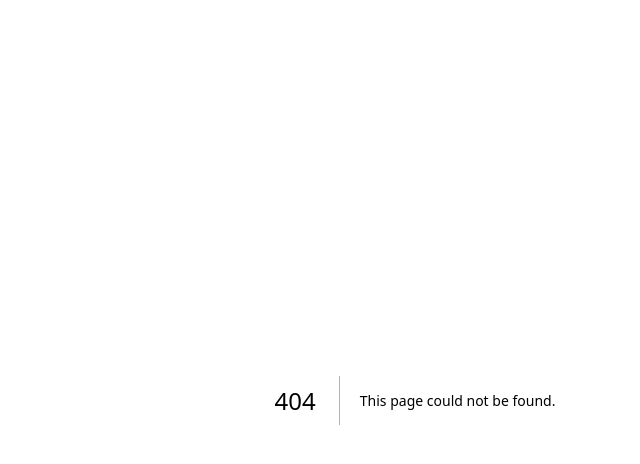
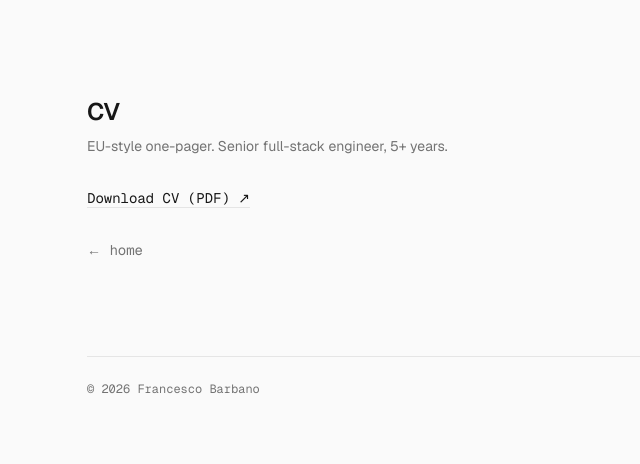
Before and after one commit to psychonaut0/portfolio, a Next.js app: page /cv in a window 1280 px wide. Before the commit this address had no page. Shown: the top 464 px of the page, without its empty margins (225-865 px from the left). Built offline with nearby package versions, Linux system fonts and the light colour scheme.

Commit message:
feat(routes): add /cv and custom 404

```diff
--- /dev/null
+++ b/app/cv/page.tsx
@@ -0,0 +1,35 @@
+import type { Metadata } from "next";
+import Link from "next/link";
+import { Footer } from "@/components/footer";
+
+export const metadata: Metadata = {
+  title: "CV",
+  description: "Downloadable EU one-pager CV.",
+};
+
+export default function CVPage() {
+  return (
+    <main className="mx-auto w-full max-w-[720px] px-6 md:px-8 py-16 md:py-24 space-y-8">
+      <header className="space-y-2">
+        <h1 className="text-2xl font-semibold tracking-tight">CV</h1>
+        <p className="text-sm text-muted">
+          EU-style one-pager. Senior full-stack engineer, 5+ years.
+        </p>
+      </header>
+      <p className="font-mono text-sm">
+        <a
+          href="/cv-eu.pdf"
+          className="underline decoration-hairline underline-offset-4 hover:decoration-accent"
+        >
+          Download CV (PDF) ↗
+        </a>
+      </p>
+      <p className="font-mono text-sm">
+        <Link href="/" className="text-muted hover:text-accent">
+          ← home
+        </Link>
+      </p>
+      <Footer />
+    </main>
+  );
+}
--- /dev/null
+++ b/app/not-found.tsx
@@ -0,0 +1,19 @@
+import Link from "next/link";
+import { Footer } from "@/components/footer";
+
+export default function NotFound() {
+  return (
+    <main className="mx-auto w-full max-w-[720px] px-6 md:px-8 py-24 space-y-8">
+      <h1 className="text-2xl font-semibold tracking-tight">Not found</h1>
+      <p className="text-sm text-muted">
+        That page doesn&apos;t exist (yet).
+      </p>
+      <p className="font-mono text-sm">
+        <Link href="/" className="text-muted hover:text-accent">
+          ← home
+        </Link>
+      </p>
+      <Footer />
+    </main>
+  );
+}
```
